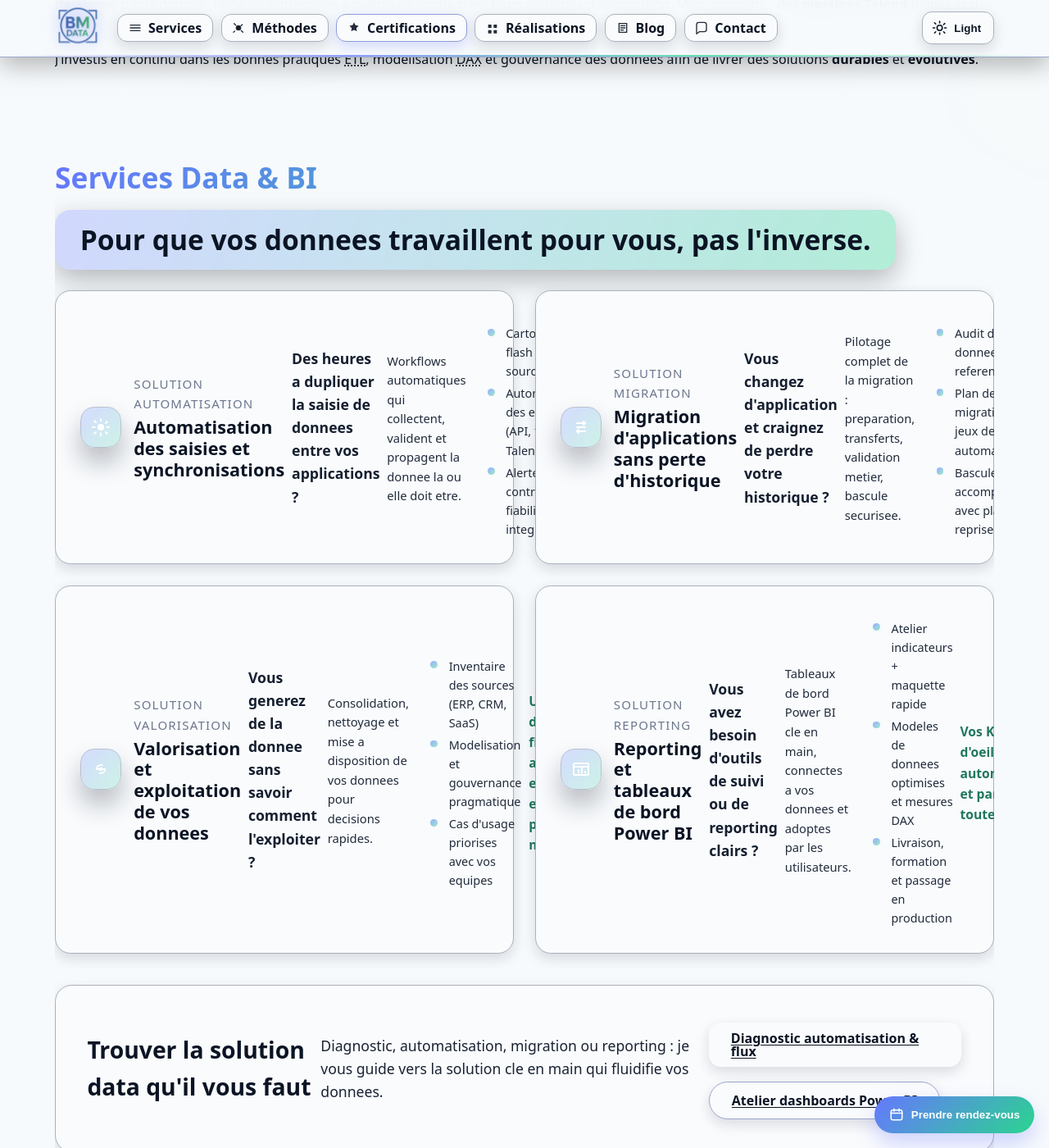
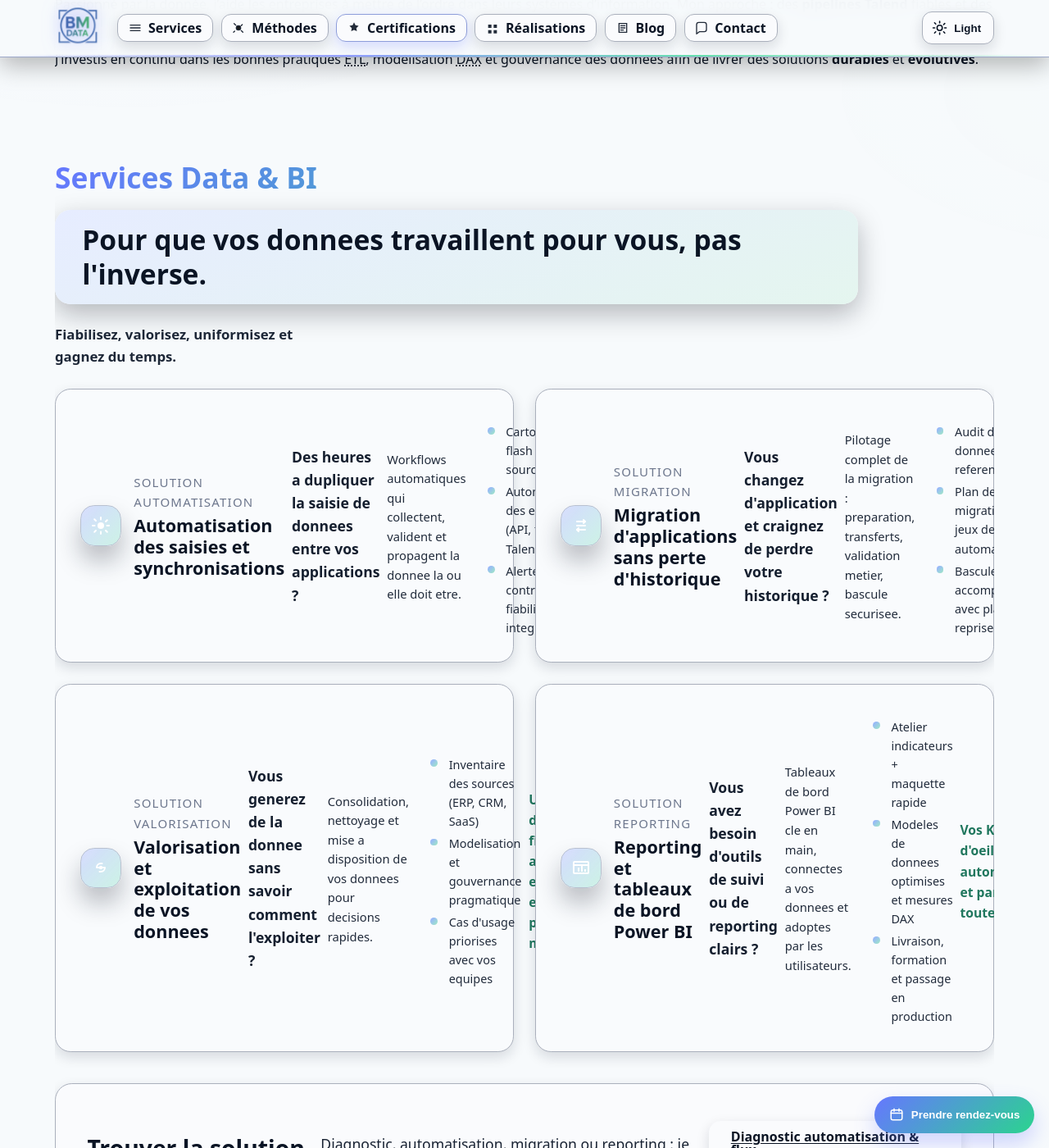
Before and after one commit to mbodetdata/mbodetdata.github.io, a Jekyll site: the page built from index.md, in a window 1280 px wide and 1400 px high, scrolled down 233 px. Shown: the whole window at 82% size. Built offline with Jekyll 4.4.1, drawn with Linux system fonts in a browser that asks for light colours.

Commit message:
Services

```diff
--- a/_data/services.json
+++ b/_data/services.json
@@ -1,7 +1,8 @@
 {
     "section":  {
                     "title":  "Services Data \u0026 BI",
-                    "hook":  "Pour que vos donnees travaillent pour vous, pas l\u0027inverse."
+                    "hook":  "Pour que vos donnees travaillent pour vous, pas l\u0027inverse.",
+                    "tagline":  "Fiabilisez, valorisez, uniformisez et gagnez du temps."
                 },
     "cards":  [
                   {
--- a/_includes/services.html
+++ b/_includes/services.html
@@ -11,6 +11,9 @@
       <div class="section-pitch">
         {% if services_data.section.hook %}
           <p class="section-hook" aria-label="Promesse principale">{{ services_data.section.hook }}</p>
+        {% endif %}
+        {% if services_data.section.tagline %}
+          <p class="section-tagline">{{ services_data.section.tagline }}</p>
         {% endif %}
         {% if services_data.section.intro or services_data.section.bullets %}
           <div class="section-intro">
--- a/assets/styles.css
+++ b/assets/styles.css
@@ -349,11 +349,19 @@ main{ max-width:var(--container); margin:auto; padding:clamp(1.2rem,1.5vw,2rem)
   color: var(--fg);
   display:inline-flex;
   align-items:center;
-  padding:clamp(.6rem, 1.2vw, .95rem) clamp(1.4rem, 2.4vw, 2.1rem);
-  white-space:nowrap;
+  padding:clamp(.6rem, 1.2vw, .95rem) clamp(1.6rem, 2.6vw, 2.3rem);
   border-radius:calc(var(--radius-2) + .2rem);
-  background: linear-gradient(110deg, color-mix(in oklab, var(--brand) 26%, transparent) 0%, color-mix(in oklab, var(--brand-2) 34%, transparent) 100%);
+  background: linear-gradient(160deg,
+    color-mix(in oklab, var(--surface-1) 88%, var(--brand) 12%) 0%,
+    color-mix(in oklab, var(--surface-0) 88%, var(--brand-2) 12%) 100%);
   box-shadow:0 12px 32px rgba(8,11,20,.28);
+}
+.section-tagline{
+  margin: clamp(.2rem, .5vw, .45rem) 0 0;
+  font-size:calc(var(--step-0) - .05rem);
+  font-weight:600;
+  color:color-mix(in oklab, var(--fg) 90%, #fff 10%);
+  max-width:36ch;
 }
 .section-intro{
   display:grid;
```
